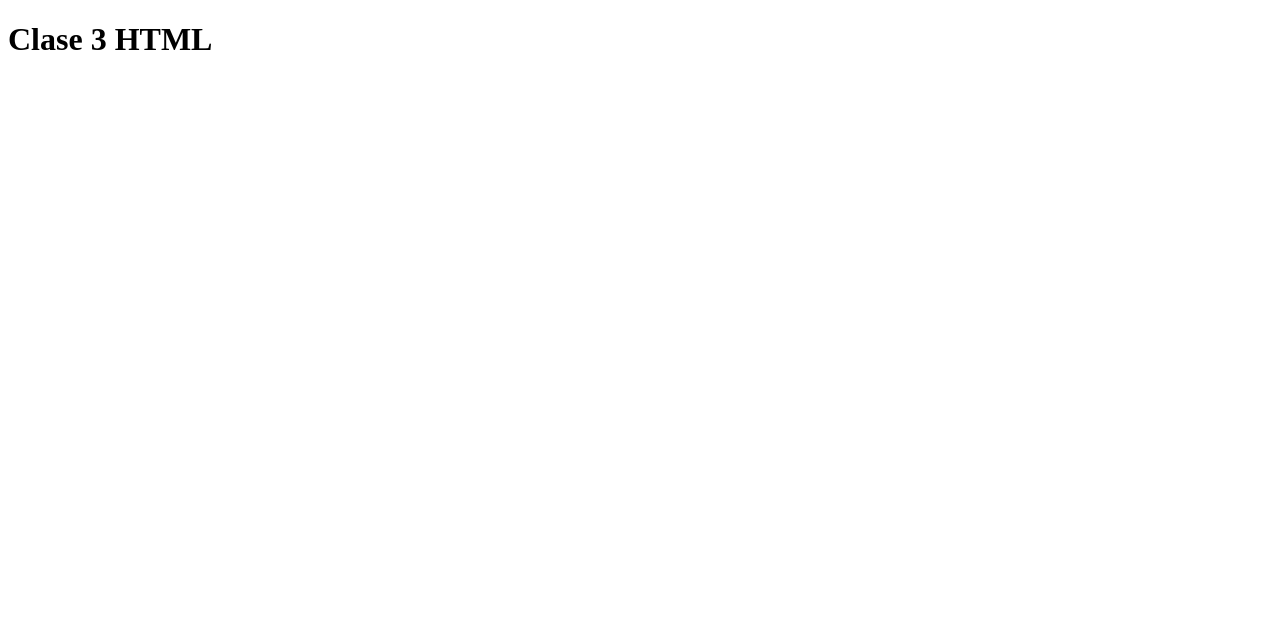
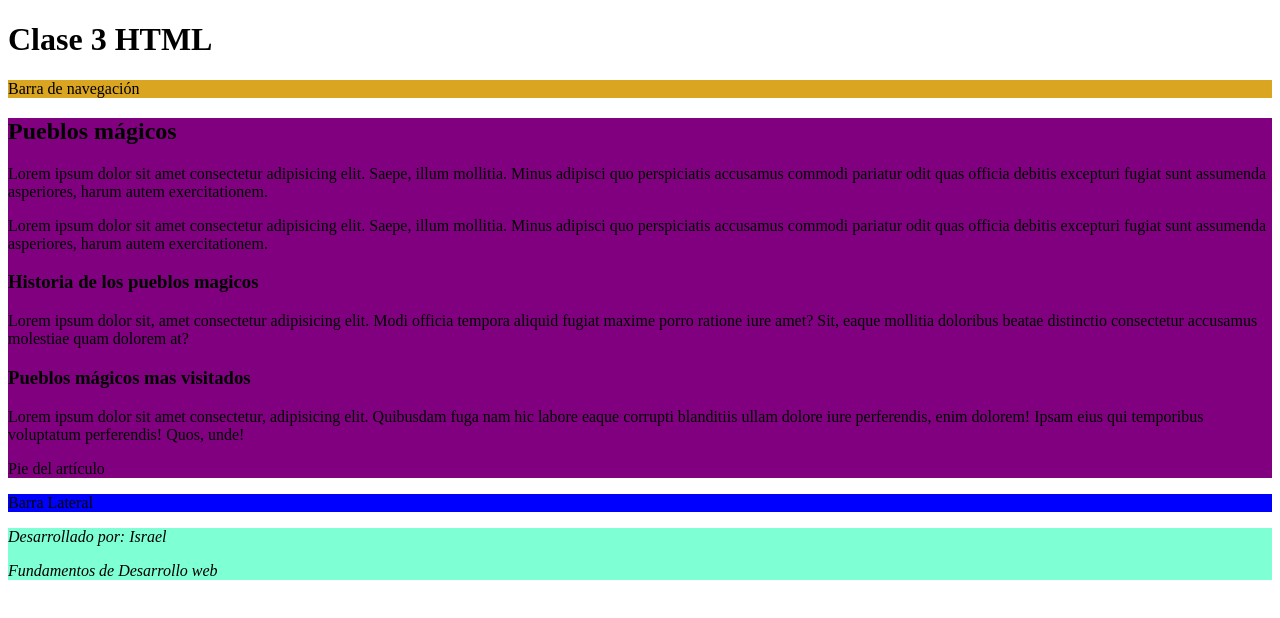
Before and after one commit to keevin1410/PRACTICA3_51, a plain HTML site: page index.html in a window 1280 px wide. Drawn offline with Linux system fonts and the light colour scheme.

Commit message:
add etiquetas seccionado

```diff
--- a/index.html
+++ b/index.html
@@ -8,5 +8,42 @@
 </head>
 <body>
     <h1>Clase 3 HTML</h1>
+    <header style="background-color:goldenrod">
+        <nav>
+            <p>Barra de navegación</p>
+        </nav>
+    </header>
+    <!-- CONTENIDO -->
+    <article style="background-color:purple">
+        <header>
+            <h2>Pueblos mágicos</h2>
+        </header>
+        <p>
+            Lorem ipsum dolor sit amet consectetur adipisicing elit. Saepe, illum mollitia. Minus adipisci quo perspiciatis accusamus commodi pariatur odit quas officia debitis excepturi fugiat sunt assumenda asperiores, harum autem exercitationem.
+         </p>
+        <p>
+            Lorem ipsum dolor sit amet consectetur adipisicing elit. Saepe, illum mollitia. Minus adipisci quo perspiciatis accusamus commodi pariatur odit quas officia debitis excepturi fugiat sunt assumenda asperiores, harum autem exercitationem.
+        </p>
+        <section>
+            <h3>Historia de los pueblos magicos</h3>
+            <p>Lorem ipsum dolor sit, amet consectetur adipisicing elit. Modi officia tempora aliquid fugiat maxime porro ratione iure amet? Sit, eaque mollitia doloribus beatae distinctio consectetur accusamus molestiae quam dolorem at?</p>
+        </section>
+        <section>
+            <h3>Pueblos mágicos mas visitados</h3>
+            <p>Lorem ipsum dolor sit amet consectetur, adipisicing elit. Quibusdam fuga nam hic labore eaque corrupti blanditiis ullam dolore iure perferendis, enim dolorem! Ipsam eius qui temporibus voluptatum perferendis! Quos, unde!</p>
+        </section>
+        <footer>
+            <p>Pie del artículo</p>
+        </footer>
+    </article>
+    <aside style="background-color:blue">
+        <p>Barra Lateral</p>
+    </aside>
+    <footer style="background-color:aquamarine">
+        <address>
+            <p>Desarrollado por: Israel</p>
+            <p>Fundamentos de Desarrollo web</p>
+        </address>
+    </footer>
 </body>
 </html>
```
